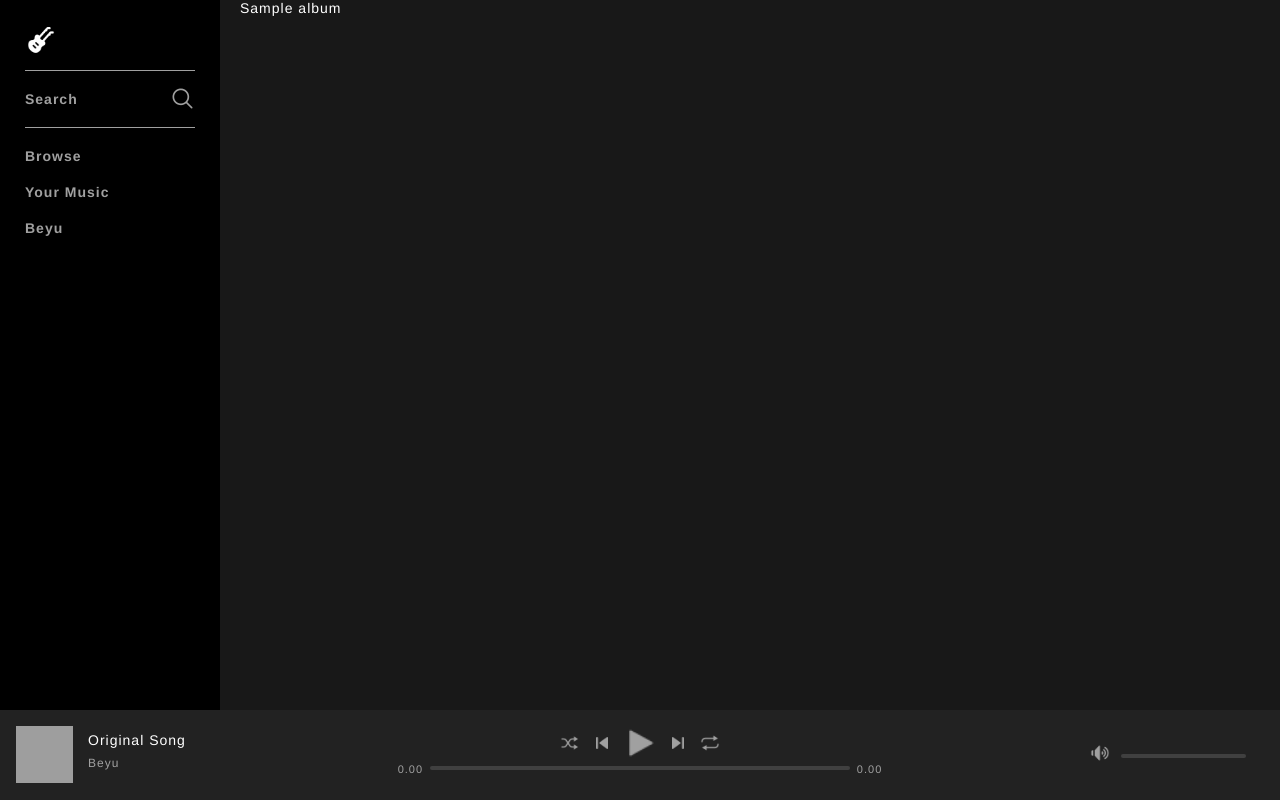
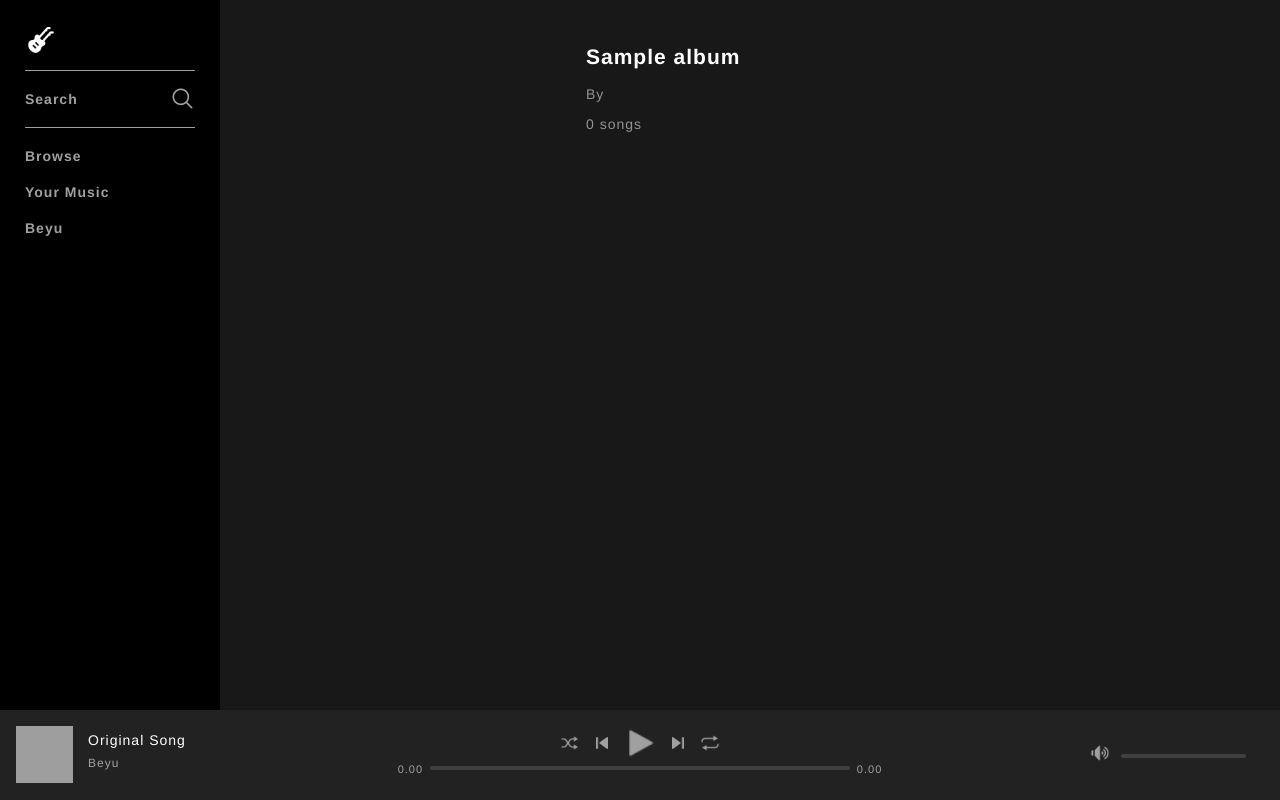
Before and after one commit to alexpich/SoundTunes, a PHP site: page /album.php?id=1 in a window 1280 px wide. Run offline with PHP 8.4, Linux system fonts and the light colour scheme; the visitor is signed in with stand-in values (Sample User, id 1); tables that the repository leaves empty or names only in its code hold one stand-in row (values such as "Sample post"); data that the repository does not hold is empty; grey boxes are pictures that could not be loaded.

Commit message:
Styled the albums and display number of songs in album

```diff
--- a/album.php
+++ b/album.php
@@ -10,11 +10,20 @@
 
 $artist = $album->getArtist();
 
-echo $album->getTitle() . "<br/>";
-echo $artist->getName();
-
 ?>
 
+<div class="entityInfo">
 
+  <div class="leftSection">
+    <img src="<?php echo $album->getArtworkPath(); ?>">
+  </div>
+
+  <div class="rightSection">
+    <h2><?php echo $album->getTitle(); ?></h2>
+    <p>By <?php echo $artist->getName(); ?></p>
+    <p><?php echo $album->getNumberOfSongs(); ?> songs</p>
+  </div>
+
+</div>
 
 <?php include("includes/footer.php") ?>
--- a/assets/css/style.css
+++ b/assets/css/style.css
@@ -252,3 +252,33 @@
 .gridViewItem a {
   text-decoration: none;
 }
+
+.entityInfo {
+  padding: 40px 0;
+  display: inline-block;
+  width: 100%;
+}
+
+.entityInfo .leftSection {
+  width: 30%;
+  float: left;
+}
+.entityInfo .leftSection img {
+  width: 100%;
+}
+
+.entityInfo .rightSection {
+  width: 70%;
+  float: left;
+  padding: 5px 10px 5px 40px;
+  box-sizing: border-box;
+}
+
+.entityInfo .rightSection h2 {
+  margin-top: 0px;
+}
+
+.entityInfo .rightSection p {
+  color: #939393;
+  font-weight: 200;
+}
--- a/includes/classes/Album.php
+++ b/includes/classes/Album.php
@@ -39,4 +39,9 @@
   {
     return $this->artworkPath;
   }
+  public function getNumberOfSongs()
+  {
+    $query = mysqli_query($this->con, "SELECT id FROM songs WHERE album='$this->id'");
+    return mysqli_num_rows($query);
+  }
 }
```
